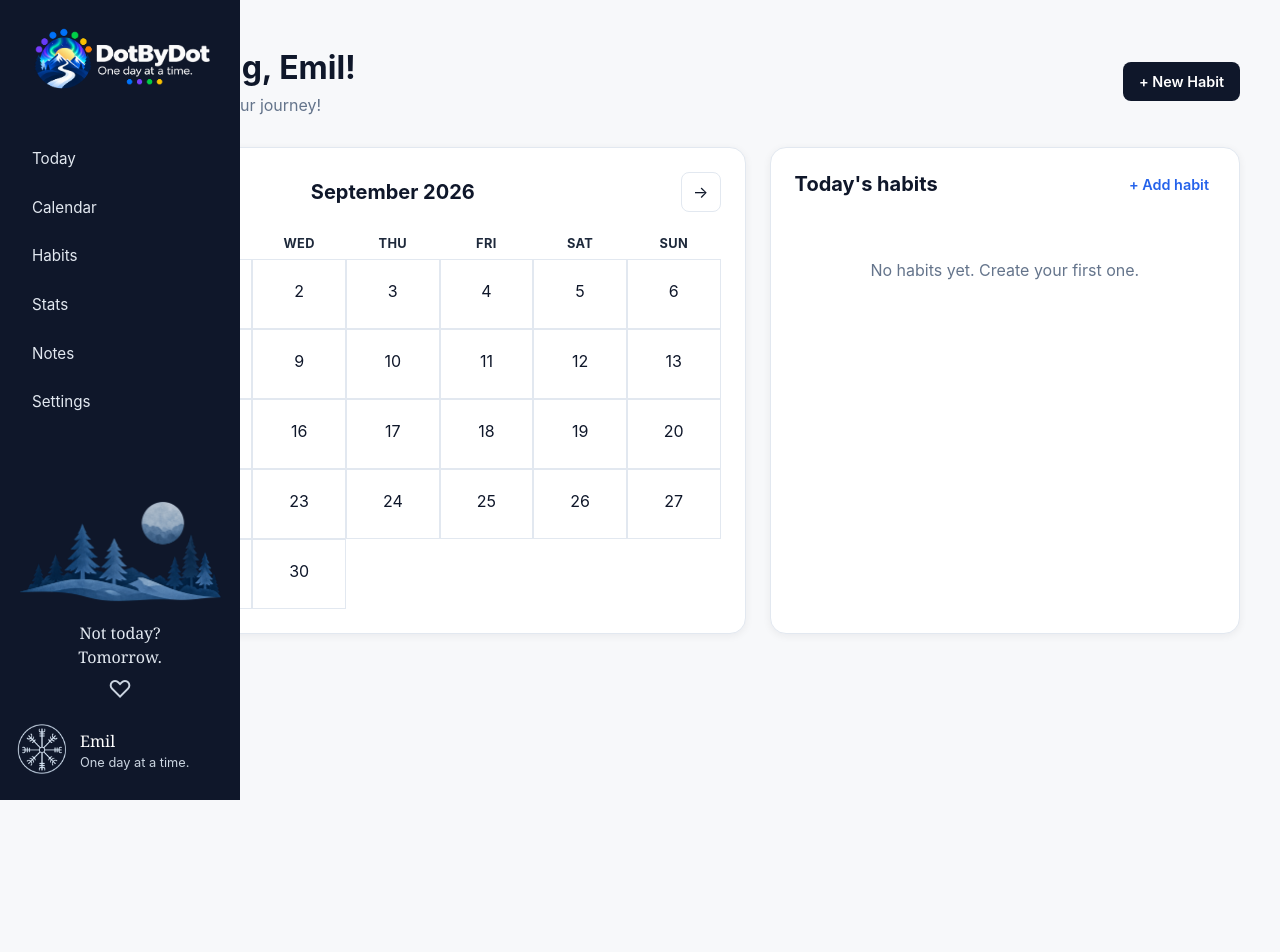
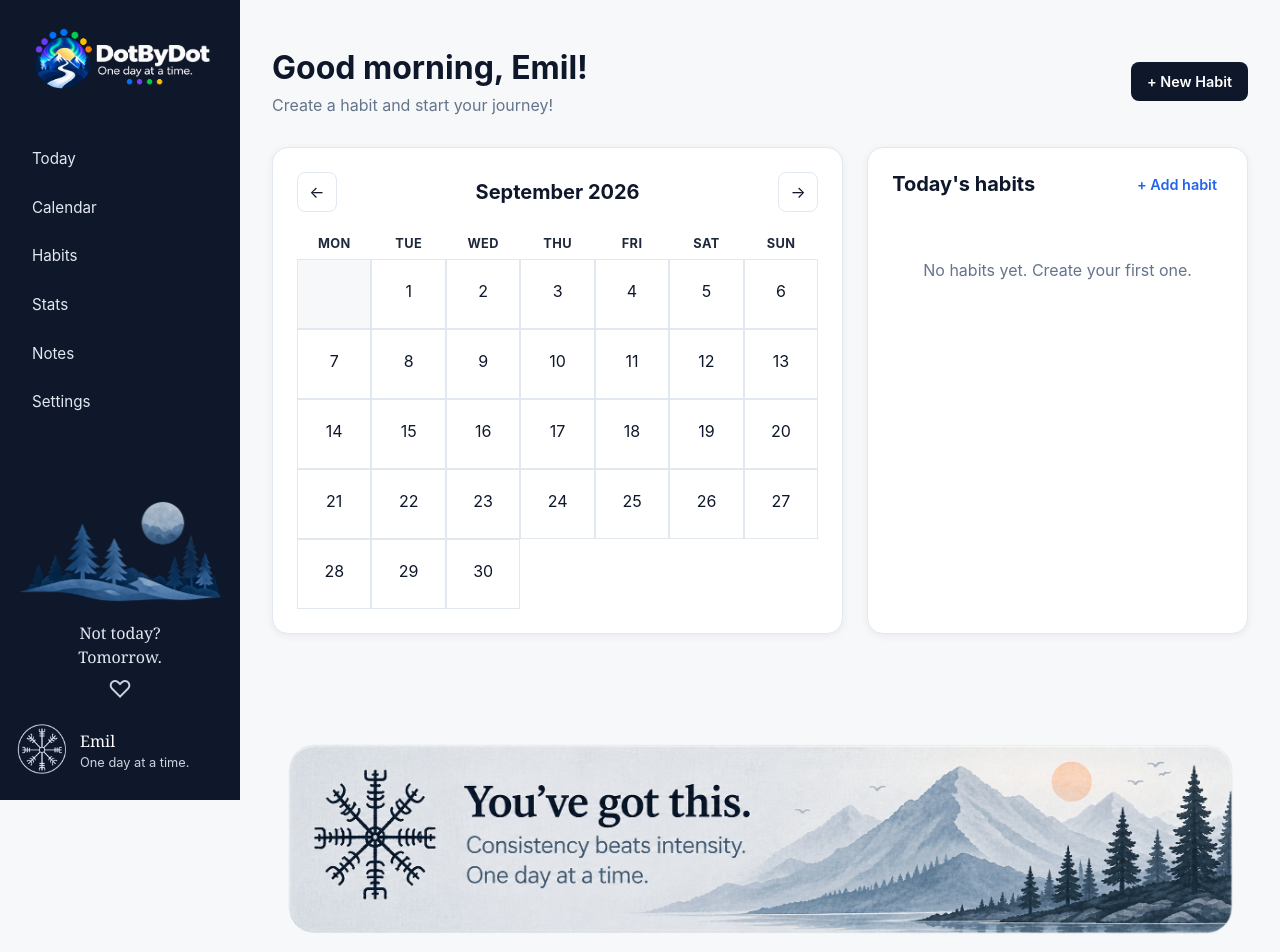
Before and after one commit to Coada-Emilian/spring-vue-DotByDot, a Vue app: page / in a window 1280 px wide. Shown: the top 952 px of the page. Before the commit the page ends 800 px from the top, so only its background shows below. Built offline with nearby package versions, Linux system fonts and the light colour scheme.

Commit message:
feat: add dashboard footer

```diff
--- /dev/null
+++ b/src/components/layout/AppFooter.vue
@@ -0,0 +1,21 @@
+<script setup lang="ts"></script>
+
+<template>
+  <footer class="footer">
+    <img src="/footer.png" alt="You've got this. Consistency beats intensity. One day at a time." />
+  </footer>
+</template>
+
+<style scoped>
+.footer {
+  width: 100%;
+  max-width: var(--content-width);
+  margin: 2rem auto 0;
+}
+
+.footer img {
+  display: block;
+  width: 100%;
+  height: auto;
+}
+</style>
--- a/src/views/DashboardView.vue
+++ b/src/views/DashboardView.vue
@@ -26,6 +26,7 @@ import {
 // Types
 // --------------------------------------------------
 
+import AppFooter from '../components/layout/AppFooter.vue'
 import type { Habit } from '../types/habit'
 import type { HabitCompletion } from '../types/habitCompletion.ts'
 import type { HabitInput } from '../types/habitInput'
@@ -241,6 +242,7 @@ const encouragementMessage = computed(() => {
       @close="editedHabit = null"
       @submit="handleUpdateHabit"
     />
+    <AppFooter />
   </main>
 </template>
 
@@ -248,6 +250,9 @@ const encouragementMessage = computed(() => {
 .dashboard {
   min-height: 100vh;
   padding: 3rem 2rem;
+  margin-left: 240px;
+  display: flex;
+  flex-direction: column;
 }
 
 .dashboard-header {
@@ -312,6 +317,14 @@ const encouragementMessage = computed(() => {
   margin: 0;
 }
 
+.dashboard {
+  min-height: 100vh;
+  padding: 3rem 2rem;
+  margin-left: 240px;
+  display: flex;
+  flex-direction: column;
+}
+
 @media (max-width: 800px) {
   .dashboard-content {
     grid-template-columns: 1fr;
```
Also changed, not shown: public/footer.png (added).
